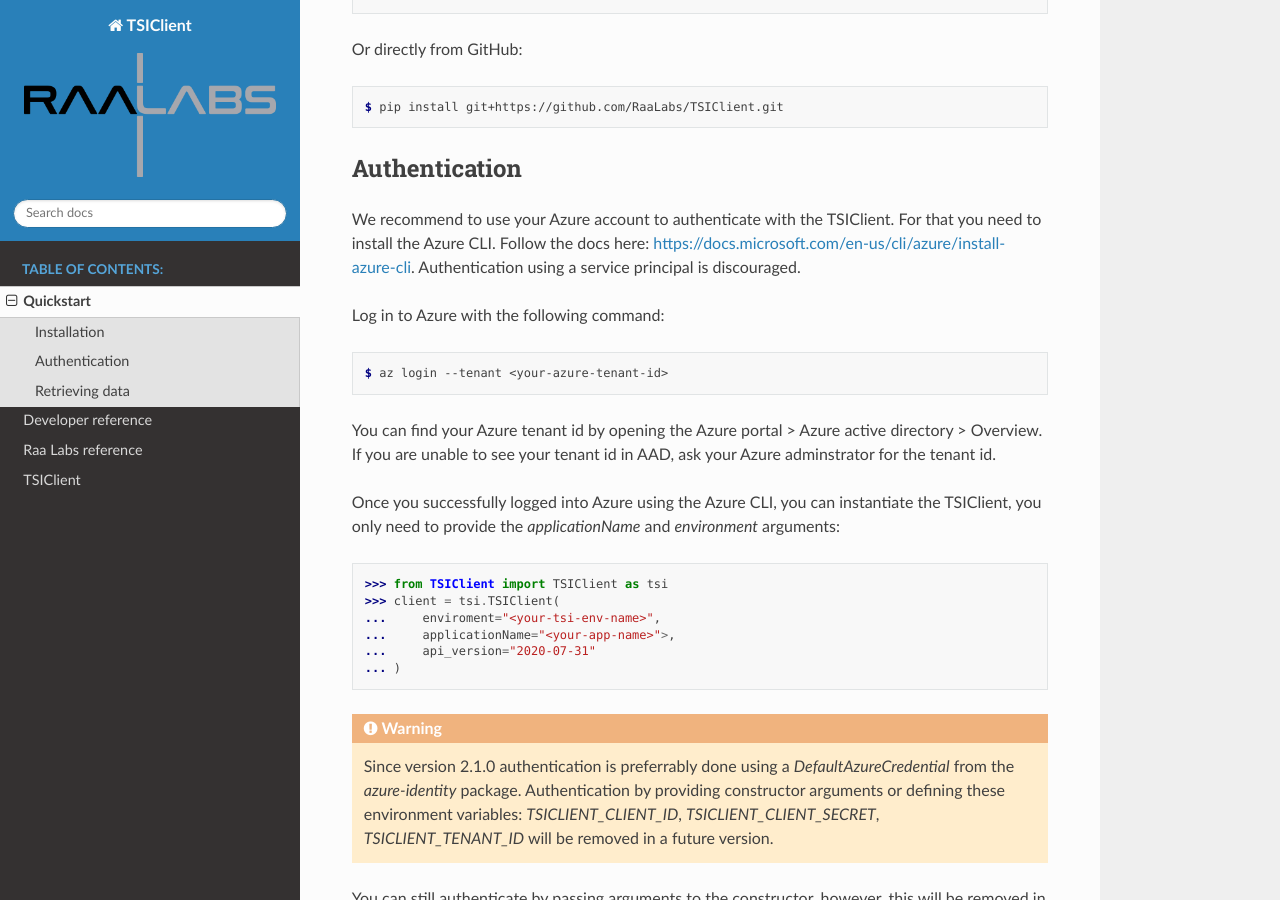
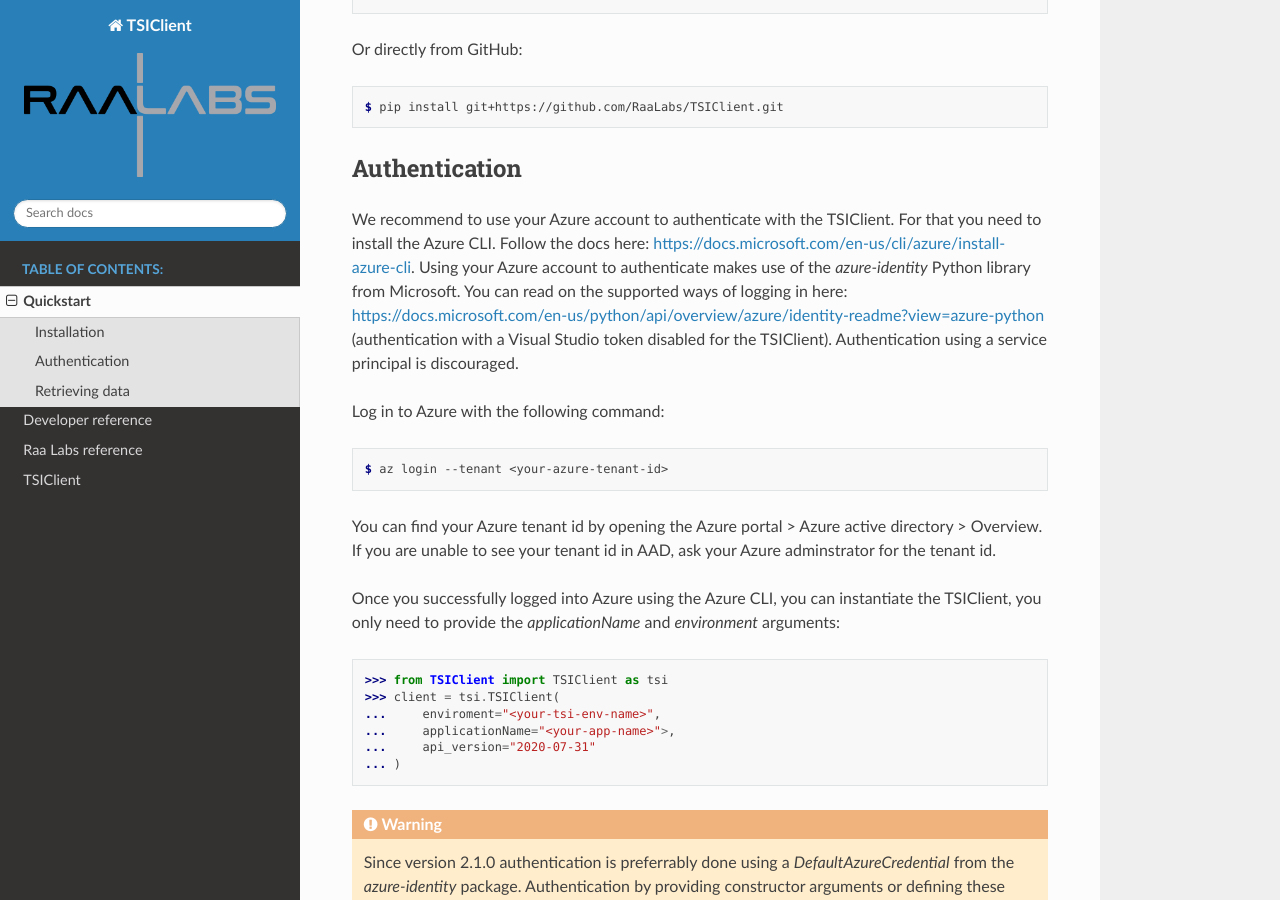
Before and after one commit to RaaLabs/TSIClient, a Sphinx documentation site: the page built from docs/source/quickstart.rst, in a window 1280 px wide and 900 px high, scrolled down 365 px. Built offline with Sphinx 7.4.7 and the Read the Docs theme 2.0.0, drawn with Linux system fonts in a browser that asks for light colours; some of the changed text lies outside the part shown.

Commit message:
Update docs

```diff
--- a/docs/source/quickstart.rst
+++ b/docs/source/quickstart.rst
@@ -23,7 +23,10 @@
 Authentication
 ##############
 We recommend to use your Azure account to authenticate with the TSIClient. For that you need to install
-the Azure CLI. Follow the docs here: https://docs.microsoft.com/en-us/cli/azure/install-azure-cli.
+the Azure CLI. Follow the docs here: https://docs.microsoft.com/en-us/cli/azure/install-azure-cli. Using your
+Azure account to authenticate makes use of the `azure-identity` Python library from Microsoft. You can read on the
+supported ways of logging in here: https://docs.microsoft.com/en-us/python/api/overview/azure/identity-readme?view=azure-python
+(authentication with a Visual Studio token disabled for the TSIClient).
 Authentication using a service principal is discouraged.
 
 Log in to Azure with the following command:
@@ -105,13 +108,14 @@
 
 
 First you have to instantiate the TSIClient. If you authenticated using the Azure CLI,
-you can instantiate the client like this:
+you can instantiate the client like this (there will be some warnings displayed from
+the Azure credential library, depending on what authentication method you use):
 
 .. code-block:: python
 
     >>> from TSIClient import TSIClient as tsi
     >>> client = tsi.TSIClient(
-    ...     enviroment="<your-tsi-env-name>",
+    ...     environment="<your-tsi-env-name>",
     ...     applicationName="<your-app-name>">,
     ...     api_version="2020-07-31"
     ... )
```
